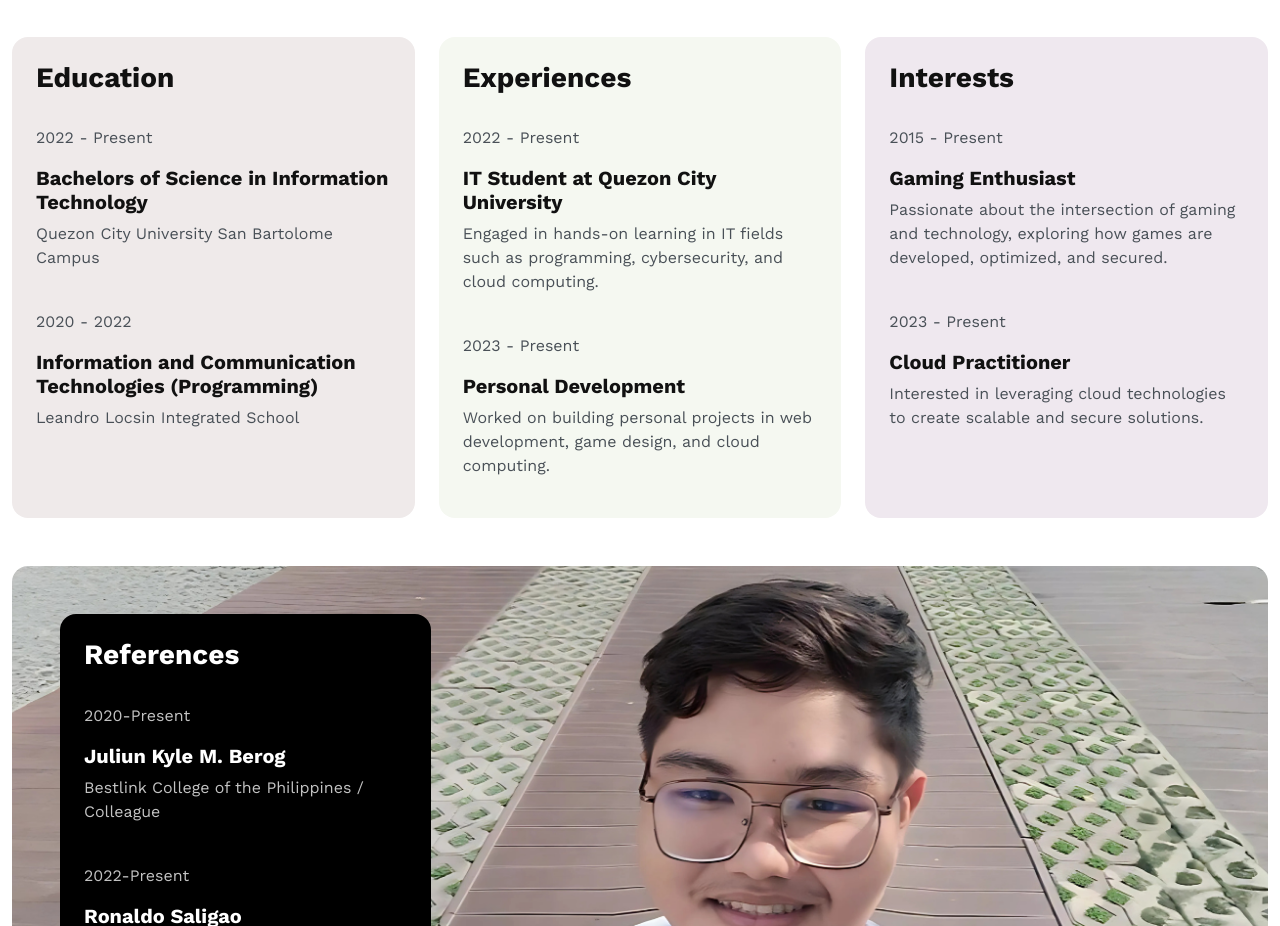
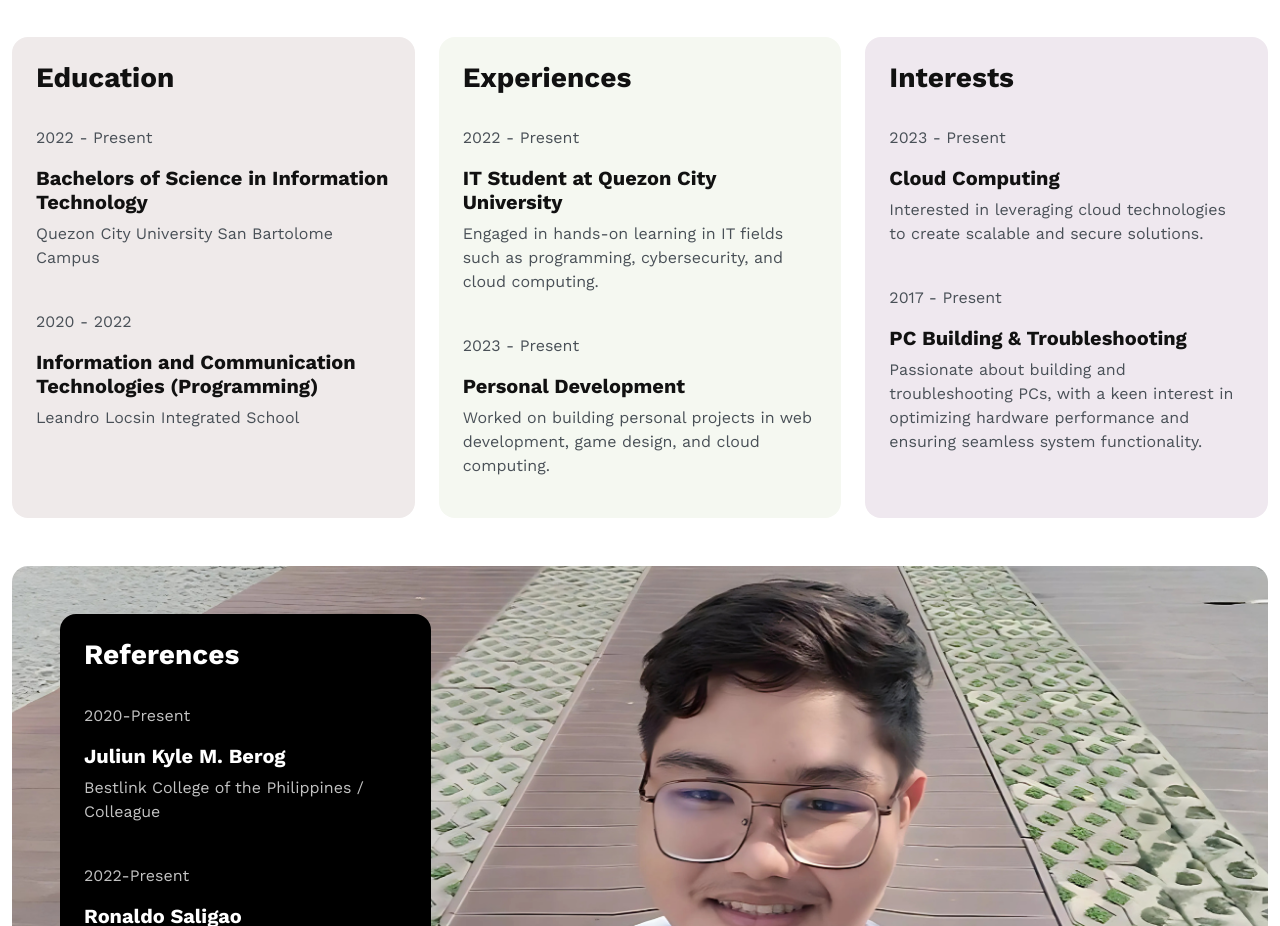
Before and after one commit to h4yme/h4yme.github.io, a plain HTML site: page index.html in a window 1280 px wide. Shown: the part 1080-2006 px from the top of the page. Drawn offline with nearby package versions, Linux system fonts and the light colour scheme.

Commit message:
Update index.html

```diff
--- a/index.html
+++ b/index.html
@@ -358,23 +358,23 @@
             </h3>
             <div class="py-4">
               <p class="text-dark-emphasis">
-                2015 - Present
+                2023 - Present
               </p>
               <h5>
-                Gaming Enthusiast
+                Cloud Computing
               </h5>
               <p class="text-dark-emphasis">
-                Passionate about the intersection of gaming and technology, exploring how games are developed, optimized, and secured.
+                Interested in leveraging cloud technologies to create scalable and secure solutions.
               </p>
             </div>
             <p class="text-dark-emphasis">
-              2023 - Present
+              2017 - Present
             </p>
             <h5>
-              Cloud Practitioner
+              PC Building & Troubleshooting
             </h5>
             <p class="text-dark-emphasis">
-              Interested in leveraging cloud technologies to create scalable and secure solutions.
+              Passionate about building and troubleshooting PCs, with a keen interest in optimizing hardware performance and ensuring seamless system functionality.
             </p>
           </div>
         </div>
```
